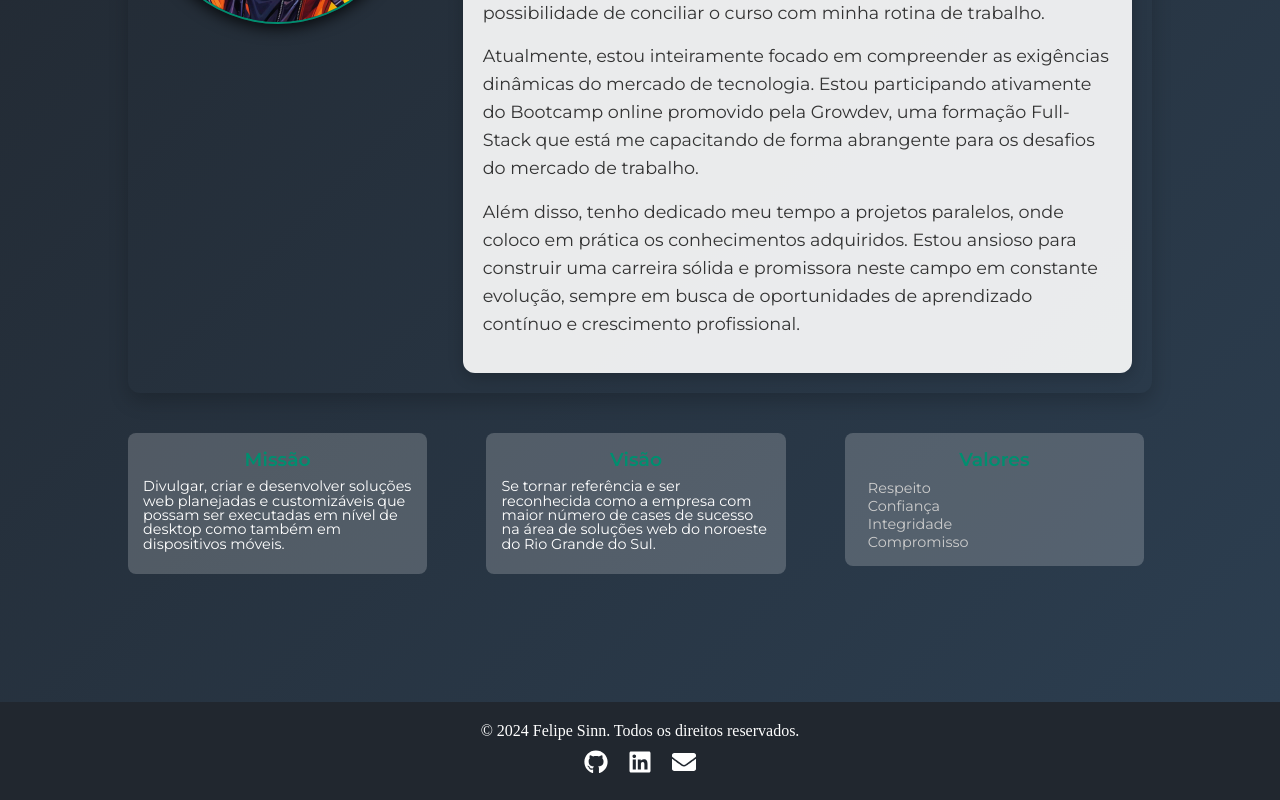
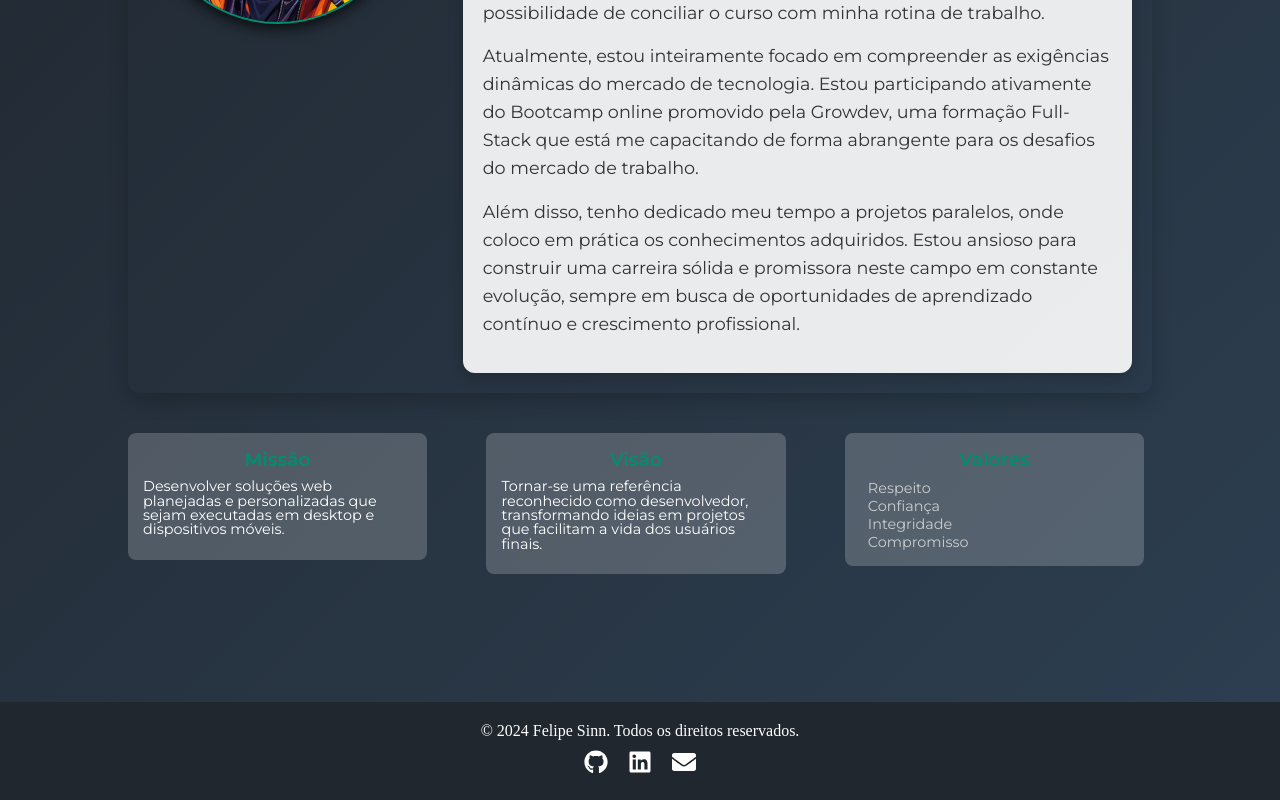
Before and after one commit to felipesinn/portifolio_felipe_react, a React (Vite) app: page /sobre in a window 1280 px wide. Shown: the part 453-1253 px from the top of the page. Built offline with nearby package versions, Linux system fonts and the light colour scheme.

Commit message:
ajustes nos texto de about

```diff
--- a/src/components/about/AboutPage.tsx
+++ b/src/components/about/AboutPage.tsx
@@ -31,12 +31,12 @@ export const AboutPage: React.FC = () => {
       <MissionVisionValues>
   <ValueItem>
     <h3>Missão</h3>
-          <p>Divulgar, criar e desenvolver soluções web planejadas e customizáveis que possam ser executadas em nível de desktop como também em dispositivos móveis.</p>
+    <p>Desenvolver soluções web planejadas e personalizadas que sejam executadas em desktop e dispositivos móveis.</p>
   </ValueItem>
 
   <ValueItem>
     <h3>Visão</h3>
-          <p>Se tornar referência e ser reconhecida como a empresa com maior número de cases de sucesso na área de soluções web do noroeste do Rio Grande do Sul.</p>
+    <p>Tornar-se uma referência reconhecido como desenvolvedor, transformando ideias em projetos que facilitam a vida dos usuários finais.</p>
   </ValueItem>
 
   <ValueItem>
--- a/src/components/skills/Skills.tsx
+++ b/src/components/skills/Skills.tsx
@@ -8,7 +8,7 @@ import { SkillsList, SkillItem, SkillsContainer, Card } from './SkillsPageStyles
 const skills = [
   { name: 'JavaScript', icon: <FaJsSquare size={40} /> },
   { name: 'React', icon: <FaReact size={40} /> },
-  { name: 'Angulart', icon: <FaAngular size={40} /> },
+  { name: 'Angular', icon: <FaAngular size={40} /> },
   { name: 'Node.js', icon: <FaNodeJs size={40} /> },
   { name: 'CSS', icon: <FaCss3Alt size={40} /> },
   { name: 'Python', icon: <FaPython size={40} /> },
```
Lines whose indentation alone changed are shown as unchanged.
